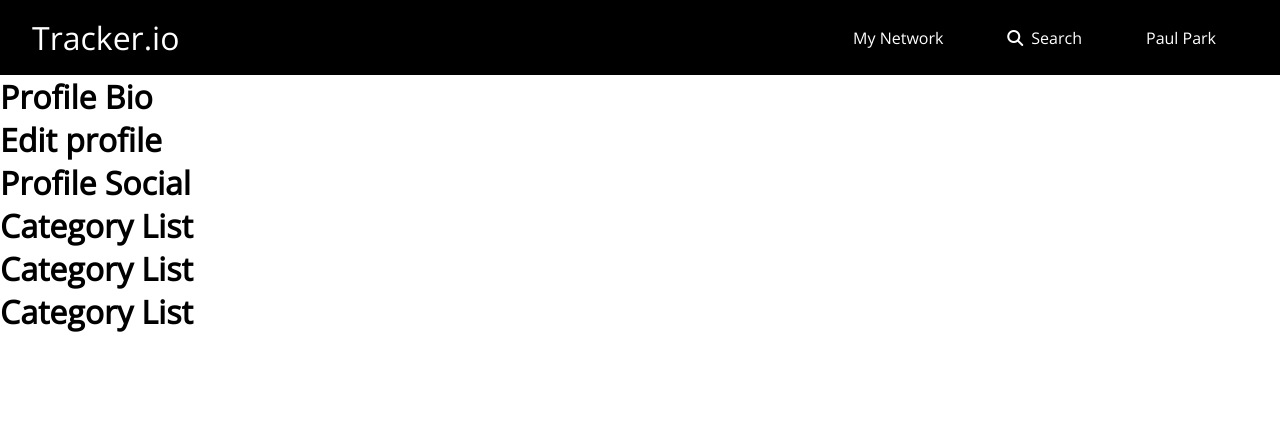
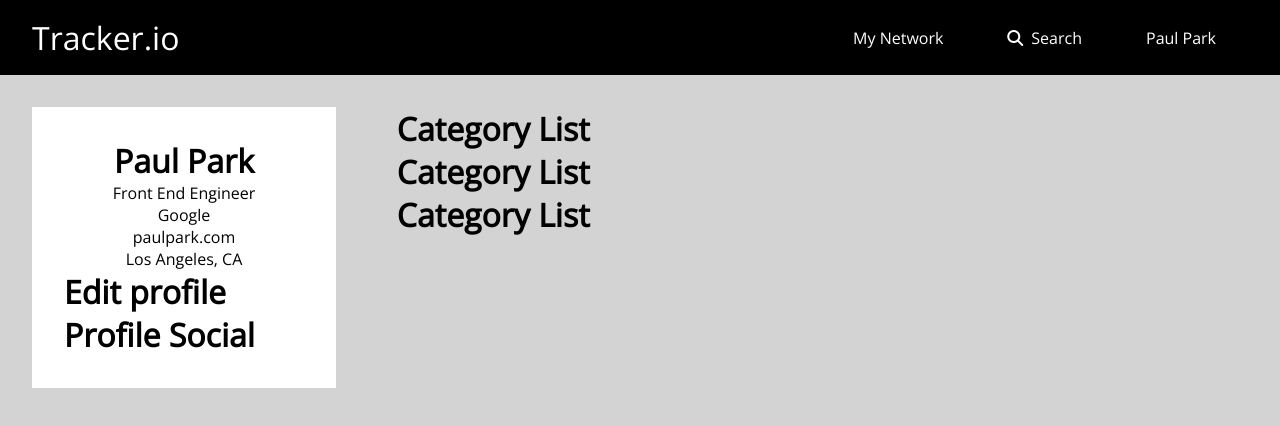
Before and after one commit to trackio/track.io, a React (Create React App) app in the folder client/: page / in a window 1280 px wide. Shown: the top 426 px of the page. Built offline with nearby package versions, Linux system fonts and the light colour scheme.

Commit message:
added some styling to profile tab and categories component

```diff
--- a/client/src/App.css
+++ b/client/src/App.css
@@ -4,3 +4,17 @@
   box-sizing: border-box;
   font-family: "Open Sans", sans-serif;
 }
+
+body {
+  background-color: lightgrey;
+}
+
+.main-container {
+  display: flex;
+  padding: 2em;
+}
+
+.categories-container {
+  flex: 0 0 60%;
+  margin-left: 5%;
+}
--- a/client/src/App.js
+++ b/client/src/App.js
@@ -8,11 +8,13 @@ function App() {
   return (
     <div>
       <Navbar />
-      <main>
+      <main className="main-container">
         <ProfileTab />
-        <CategoryList />
-        <CategoryList />
-        <CategoryList />
+        <div className="categories-container">
+          <CategoryList />
+          <CategoryList />
+          <CategoryList />
+        </div>
       </main>
     </div>
   );
--- /dev/null
+++ b/client/src/components/ProfileTab/ProfileBio/ProfileBio.css
@@ -0,0 +1,3 @@
+.profile__bio {
+  text-align: center;
+}
--- a/client/src/components/ProfileTab/ProfileBio/ProfileBio.js
+++ b/client/src/components/ProfileTab/ProfileBio/ProfileBio.js
@@ -1,7 +1,16 @@
 import React from "react";
+import "./ProfileBio.css";
 
 const ProfileBio = (props) => {
-  return <h1>Profile Bio</h1>;
+  return (
+    <div className="profile__bio">
+      <h1>Paul Park</h1>
+      <p>Front End Engineer</p>
+      <p>Google</p>
+      <p>paulpark.com</p>
+      <p>Los Angeles, CA</p>
+    </div>
+  );
 };
 
 export default ProfileBio;
--- /dev/null
+++ b/client/src/components/ProfileTab/ProfileTab.css
@@ -0,0 +1,5 @@
+.profile {
+  background-color: white;
+  flex: 0 0 25%;
+  padding: 2em;
+}
--- a/client/src/components/ProfileTab/ProfileTab.js
+++ b/client/src/components/ProfileTab/ProfileTab.js
@@ -2,14 +2,15 @@ import React from "react";
 import ProfileBio from "./ProfileBio/ProfileBio";
 import ProfileEdit from "./ProfileEdit/ProfileEdit";
 import ProfileSocial from "./ProfileSocial/ProfileSocial";
+import "./ProfileTab.css";
 
 const ProfileTab = (props) => {
   return (
-    <>
+    <div className="profile">
       <ProfileBio />
       <ProfileEdit />
       <ProfileSocial />
-    </>
+    </div>
   );
 };
 
```
Also changed, not shown: client/src/index.js (+5 -4 lines), client/src/components/ProfileTab/ProfileEdit/ProfileEdit.css (added), client/src/components/ProfileTab/ProfileSocial/ProfileSocial.css (added).
